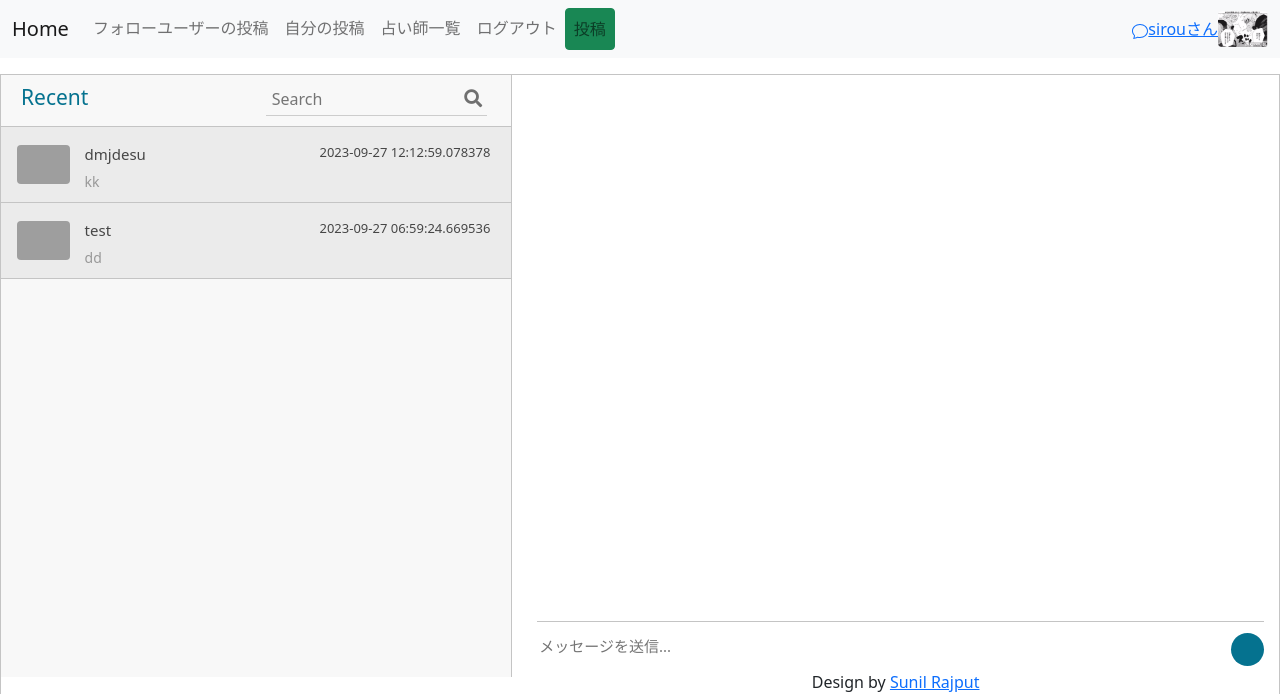
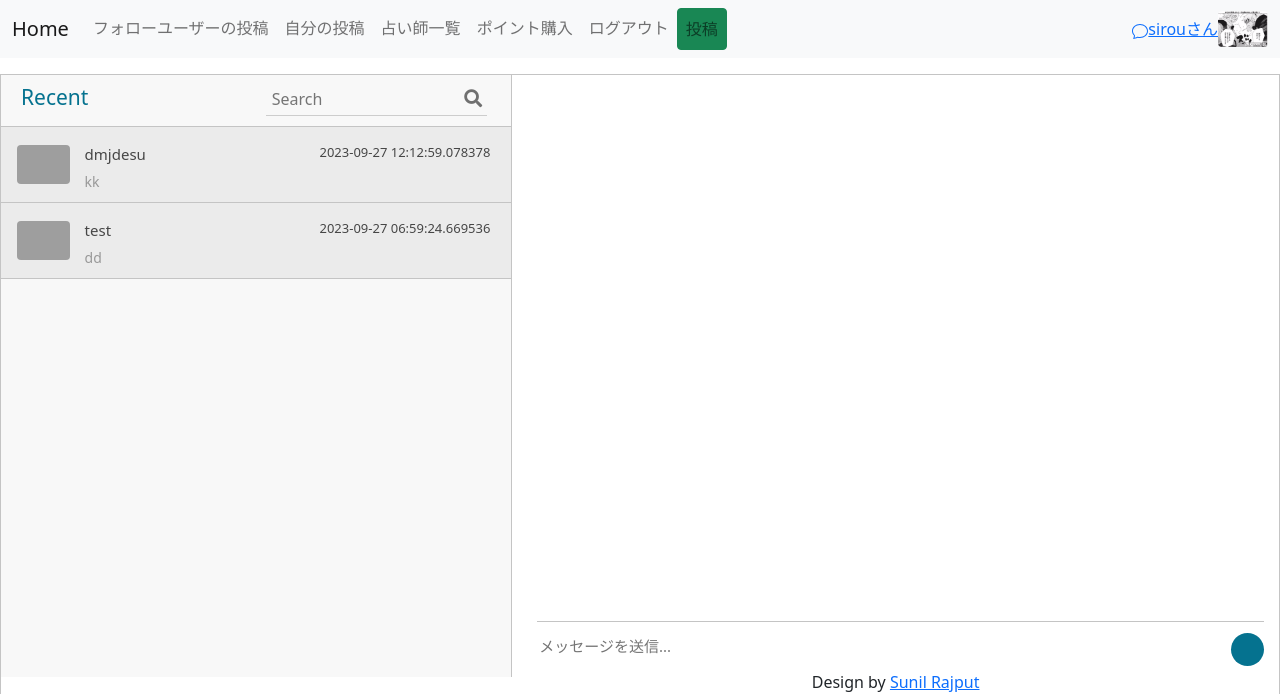
Before and after one commit to dmjdesu/divination_site, a Django app: a page that uses templates/base.html in a window 1280 px wide. Shown: the top 694 px of the page. Run offline with Django 3.2, Linux system fonts and the light colour scheme; a user stored in the database is signed in; data comes from the database, SQL or seed files in the repository; some libraries are stand-ins or nearby versions; grey boxes are pictures that could not be loaded.

Commit message:
add ポイント購入

```diff
--- a/templates/base.html
+++ b/templates/base.html
@@ -29,6 +29,7 @@
               <a class="nav-link" href="{% url 'follow-list' %}">フォローユーザーの投稿</a>
               <a class="nav-link" href="{% url 'mypost' %}">自分の投稿</a>
               <a class="nav-link" href="{% url 'mydiviner' %}">占い師一覧</a>
+              <a class="nav-link" href="{% url 'product-top-page' %}">ポイント購入</a>
               <a class="nav-link" href="/accounts/logout/">ログアウト</a>
               <a class="nav-link btn btn-success" href="{% url 'create' %}" role="button">投稿</a>
             </div>
```
